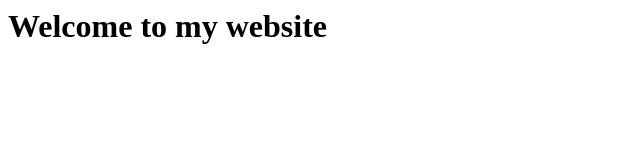
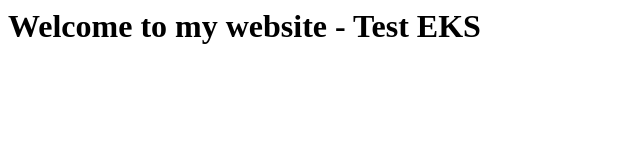
Before and after one commit to minhtri2582/eks-web-example, a plain HTML site: page index.html in a window 1280 px wide. Shown: the whole page, without its empty margins (0-640 px from the left). Drawn offline with Linux system fonts and the light colour scheme.

Commit message:
Update index.html

```diff
--- a/index.html
+++ b/index.html
@@ -3,6 +3,6 @@
     <title>My Website</title>
   </head>
 <body>
-  <h1>Welcome to my website</h1>
+  <h1>Welcome to my website - Test EKS</h1>
 </body>
 </html>
```
